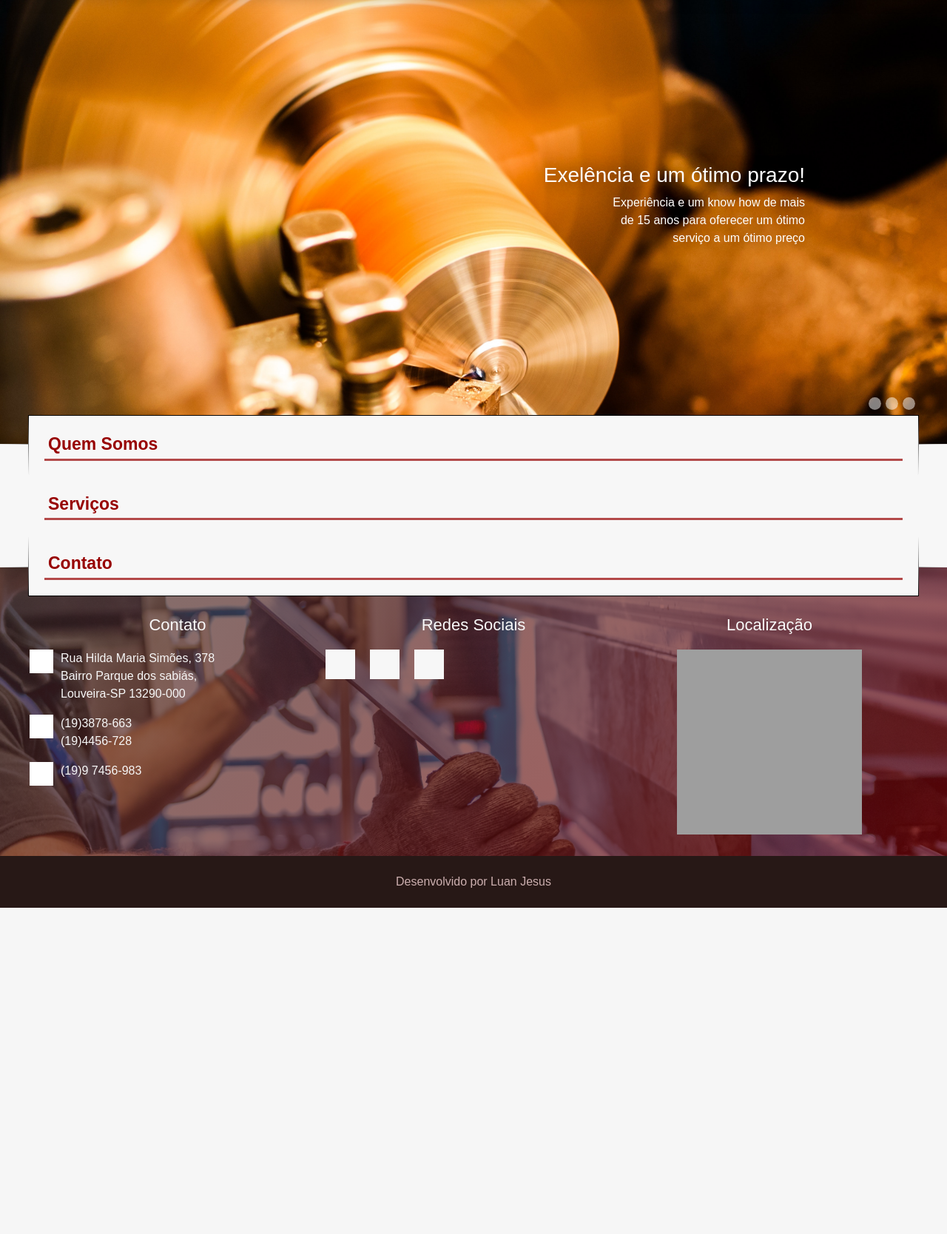
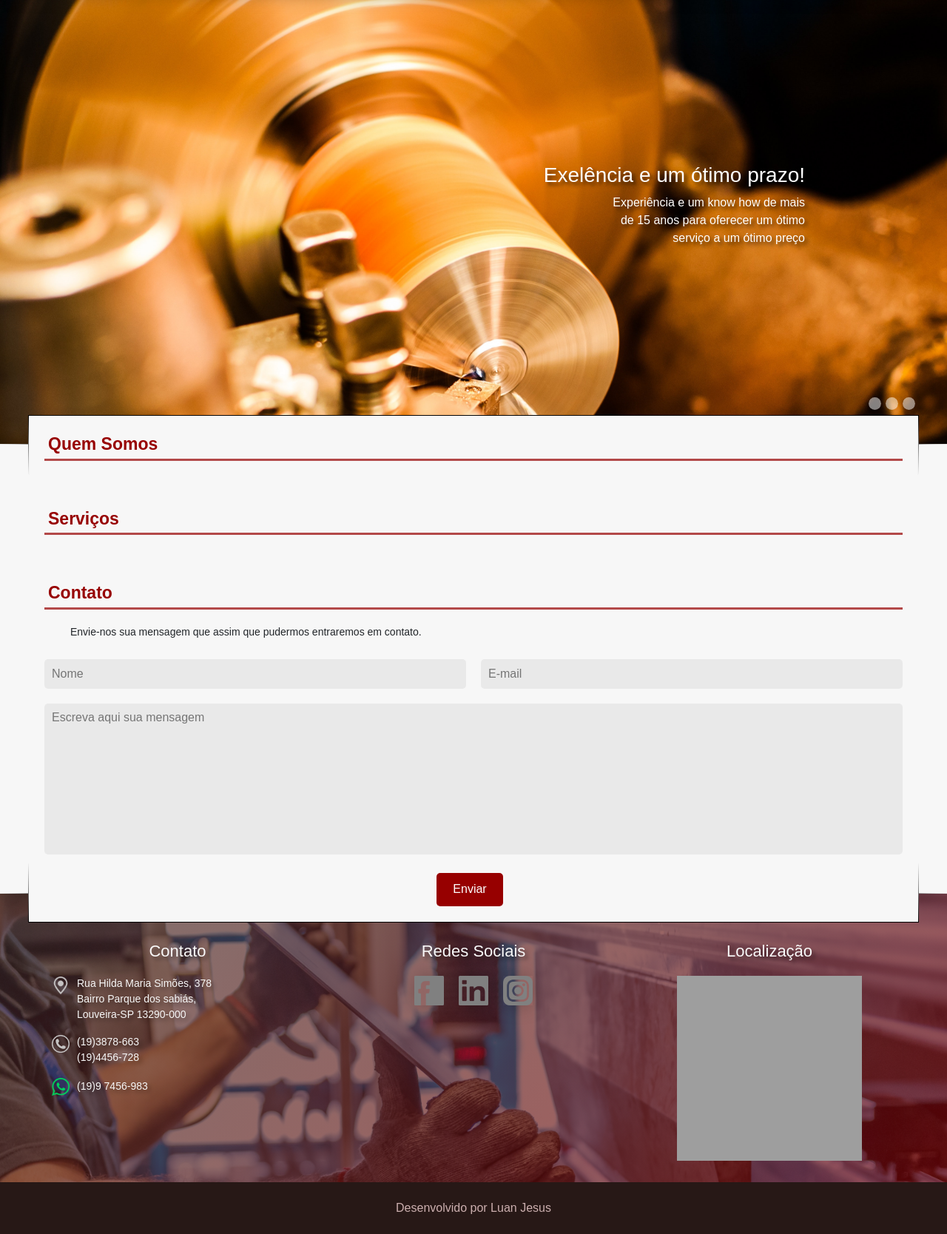
Before and after one commit to luan-jesus/Nyfts.github.io, a PHP site: page / in a window 1280 px wide. Shown: the part 126-1794 px from the top of the page at 74% size. Before the commit the page ends 1353 px from the top, so only its background shows below. Run offline with PHP 8.4, Linux system fonts and the light colour scheme; a map, chart or similar area stays blank; some libraries are stand-ins or nearby versions; some web fonts are replaced; grey boxes are pictures that could not be loaded.

Commit message:
Add files via upload

```diff
--- a/index.html
+++ b/index.html
@@ -15,7 +15,7 @@
         <script async defer
     src="https://maps.googleapis.com/maps/api/js?key=AIzaSyAvkjW4iMSK1udQNbFeLOOzoVDx7EYiMvI&callback=inicializar">
     </script>
-
+        <script src="src/script.js"></script>
     </head>
     <body>
         <div id="loader-outer"><div id="load-image"></div></div>
@@ -37,34 +37,40 @@
                     <li class="nav-item"><a class="nav-link" href="#">Início</a></li>
                     <li class="nav-item"><a class="nav-link" href="#">Quem Somos</a></li>
                     <li class="nav-item"><a class="nav-link" href="#">Servíços</a></li>
-                    <li class="nav-item"><a class="nav-link" href="#">Contato</a></li>
+                    <li class="nav-item"><a class="nav-link" href="#contato">Contato</a></li>
                 </ul>
                 </div>
             </div>
         </nav>
 
-        <div id="MagicCarousel" class="carousel slide" data-ride="carousel" data-interval="5000">
+        <div id="MagicCarousel" class="carousel slide" data-ride="carousel" data-interval="50000">
             <div style="height: 100%;" class="carousel-inner" role="listbox">
                 <div class="carousel-item active">
                     <img class="d-block w-100" src="img/usinagem.jpg" alt="First Slide" />
+
                         <div class="carousel-caption">
                             <h3>Exelência e um ótimo prazo!</h3>
                             <p>Experiência e um know how de mais<br>de 15 anos para oferecer um ótimo<br>serviço a um ótimo preço</p>
                         </div>
+
                 </div>
                 <div class="carousel-item">
-                    <img class="d-block w-100" src="img/tubeblender.jpg" alt="Third Slide" />
+                    <img class="d-block w-100" src="img/drill.jpg" alt="Third Slide" />
+
                         <div class="carousel-caption">
                             <h3>Maquinario</h3>
                             <p>This is the second slide</p>
                         </div>
+
                 </div>
                 <div class="carousel-item">
-                    <img class="d-block w-100" src="img/tubeblender.jpg" alt="Third Slide" />
+                    <img class="d-block w-100" src="img/drilling.jpg" alt="Third Slide" />
+
                         <div class="carousel-caption">
                             <h3>Maquinario</h3>
                             <p>This is the third slide</p>
                         </div>
+
                 </div>
             </div>
         </div>
@@ -86,8 +92,17 @@
             <section>
                 <h1>Serviços</h1>
             </section>
-            <section>
+            <section id="contato">
                 <h1>Contato</h1>
+                <p>Envie-nos sua mensagem que assim que pudermos entraremos em contato.</p>
+                <form>
+                    <div class="text-container">
+                        <input style="margin-right: 20px;" type="text" name="name" class="text-box" placeholder="Nome">
+                        <input type="email" name="email" class="text-box" placeholder="E-mail">
+                    </div>
+                    <textarea rows="10" class="text-area" name="message" placeholder="Escreva aqui sua mensagem"></textarea>
+                    <div style="width: 100px; margin: 0 auto;"><input class="btn-submit" type="button" name="submit" value="Enviar"></div>
+                </form>
             </section>
             <div class="outer-border-gradient-bottom">
                 <div class="inner-border-gradient-bottom">
@@ -102,24 +117,24 @@
                     <div class="footer-item">
                         <h3>Contato</h3>
                         <div class="contato-item">
-                            <span></span>
+                            <span><img src="img/localizacao-ico.png"></span>
                             <p>Rua Hilda Maria Simões, 378<br>Bairro Parque dos sabiás,<br>Louveira-SP 13290-000</p>
                         </div>
                         <div class="contato-item">
-                            <span></span>
-                            <p><a href="#">(19)3878-663</a><br><a href="#">(19)4456-728</a></p>
+                            <span><img src="img/tel-logo.png"></span>
+                            <p><a href="tel:+55193878663">(19)3878-663</a><br><a href="tel:+55194456728">(19)4456-728</a></p>
                         </div>
                         <div class="contato-item">
-                            <span></span>
-                            <p><a href="#">(19)9 7456-983</a></p>
+                            <span><img src="img/whats-ico.png"></span>
+                            <p style="line-height: 24px;"><a href="#">(19)9 7456-983</a></p>
                         </div>
                     </div>
                     <div class="footer-item">
                         <h3>Redes Sociais</h3>
                         <div class="redes-div">
-                            <a href="#"><div class="rede-social"></div></a>
-                            <a href="#"><div class="rede-social"></div></a>
-                            <a href="#"><div class="rede-social"></div></a>
+                            <a href="#"><div class="rede-social"><img src="img/face-logo.png"></div></a>
+                            <a href="#"><div class="rede-social"><img src="img/linkedin-logo.png"></div></a>
+                            <a href="#"><div class="rede-social" style="margin-right: 0;"><img src="img/insta-logo.png"></div></a>
                         </div>
                     </div>
                     <div class="footer-item">
@@ -133,6 +148,5 @@
         <footer>
             <p>Desenvolvido por Luan Jesus</p>
         </footer>
-        <script src="src/script.js"></script>
     </body>
 </html>
--- a/src/style.css
+++ b/src/style.css
@@ -13,6 +13,11 @@ section{
     padding: 20px;
     top: -119px;
     z-index: 10;
+}
+
+section p{
+    text-indent: 35px;
+    font-size: 14px;
 }
 
 .content{
@@ -118,13 +123,13 @@ CAROUSEL
 */
 .carousel-caption{
     text-align: right;
-    text-shadow: 0px 0px 20px rgba(0,0,0,0.5);
+    text-shadow: 4px 4px 5px rgba(0,0,0,0.6);
     top: 200px;
 }
 
 .carousel{
     height: 600px;
-    z-index: -1;
+    z-index: 0;
 }
 .carousel-indicators{
     top: -35px;
@@ -137,6 +142,10 @@ CAROUSEL
     width: 17px;
     height: 17px;
     border-radius: 50%;
+}
+.container{
+    width: 1200px;
+    margin: 0 auto;
 }
 /*
 ============================
@@ -180,13 +189,57 @@ SECTION
 
 }
 h1{
-    margin: 0;
+    margin: 0 0 20px;
     padding: 5px;
     font-size: 23px;
     font-weight: 700;
     color: #970000;
     border-bottom: solid 3px rgba(151,0,0,0.7);
 }
+
+/*
+============================
+SECTION contato
+============================
+*/
+.text-container{
+    display: flex; flex-direction: row;
+}
+.text-box{
+    border: none;
+    background-color: #e9e9e9;
+    height: 40px;
+    border-radius: 5px;
+    margin: 10px 0;
+    width: 50%;
+    padding: 10px;
+}
+.text-area{
+    border: none;
+    background-color: #e9e9e9;
+    border-radius: 5px;
+    margin: 10px 0 0;
+    width: 100%;
+    resize: none;
+    padding: 10px;
+}
+.btn-submit{
+    position: relative;
+    border: none;
+    background-color: #970000;
+    border-radius: 5px;
+    color: #fff;
+    margin: 18px 0 0;
+    height: 45px;
+    width: 90px;
+}
+.btn-submit:hover{
+    background-color: #7f0000;
+}
+.btn-submit:active{
+    background-color: #510000;
+}
+
 /*
 ============================
 FOOTER
@@ -196,7 +249,7 @@ FOOTER
     position: relative;
     z-index: 0;
     width: 100%;
-    min-height: 390px;
+    height: 390px;
     background: url(../img/tubeblender.jpg);
     background-size: cover;
 }
@@ -218,9 +271,11 @@ FOOTER
 .footer-item{
     margin-top: 10px;
     width: 100%;
+    padding: 0 30px;
 }
 .footer-item h3{
     text-align: center;
+    text-shadow: 4px 4px 5px rgba(0,0,0,0.4);
     color: #f9f9f9;
     margin: 5px 0 20px;
     font-size: 22px;
@@ -271,12 +326,17 @@ CONTATO
     flex-direction: row;
 }
 .contato-item span{
-    width: 32px;
-    height: 32px;
-    background-color: #fff;
+    width: 24px;
+    height: 24px;
+}
+.contato-item span img{
+    width: 100%;
+    height: 100%;
 }
 .contato-item p{
     color: #f7f7f7;
+    text-shadow: 4px 4px 5px rgba(0,0,0,0.3);
+    font-size: 14px;
     margin-left: 10px;
 }
 
@@ -284,14 +344,26 @@ CONTATO
     color: #f7f7f7;
 }
 .redes-div{
+    width: 160px;
+    margin: 0 auto;
     display: flex;
     flex-direction: row;
 }
 .rede-social{
+    box-shadow: 0px 0px 31px -9px rgba(0,0,0,0.75);
     width: 40px;
     height: 40px;
-    background-color: #f7f7f7;
     margin-right: 20px;
+}
+
+.rede-social img{
+    width: 100%;
+    height: 100%;
+    filter: contrast(0%);
+}
+.rede-social:hover img{
+    filter: contrast(100%);
+    transition: .1s filter linear;
 }
 /*
 ============================
@@ -339,4 +411,20 @@ RESPONSIVO
         width: 100%;
         flex-direction: column;
     }
+    .text-container{
+        flex-direction: column;
+    }
+    .text-box{
+        width: 100%;
+    }
+    .footer-information{
+        height: 730px;
+    }
+    .contato-item p{
+        width: 100%;
+        text-align: center;
+    }
+    .contato-item span{
+        display: none;
+    }
 }
```
Also changed, not shown: img/drill.jpg (added), img/drilling.jpg (added), img/face-logo.png (added), img/insta-logo.png (added), img/linkedin-logo.png (added), img/localizacao-ico.png (added), img/tel-logo.png (added), img/whats-ico.png (added). Lines whose indentation alone changed are shown as unchanged.
